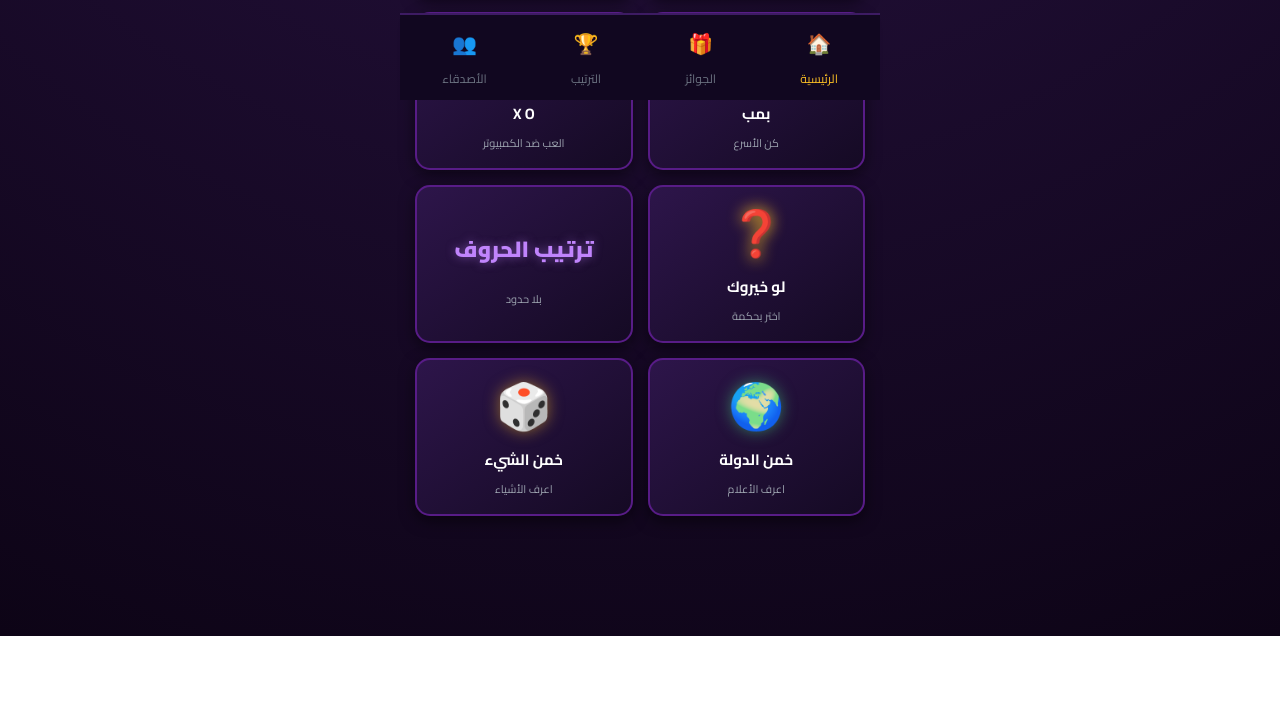
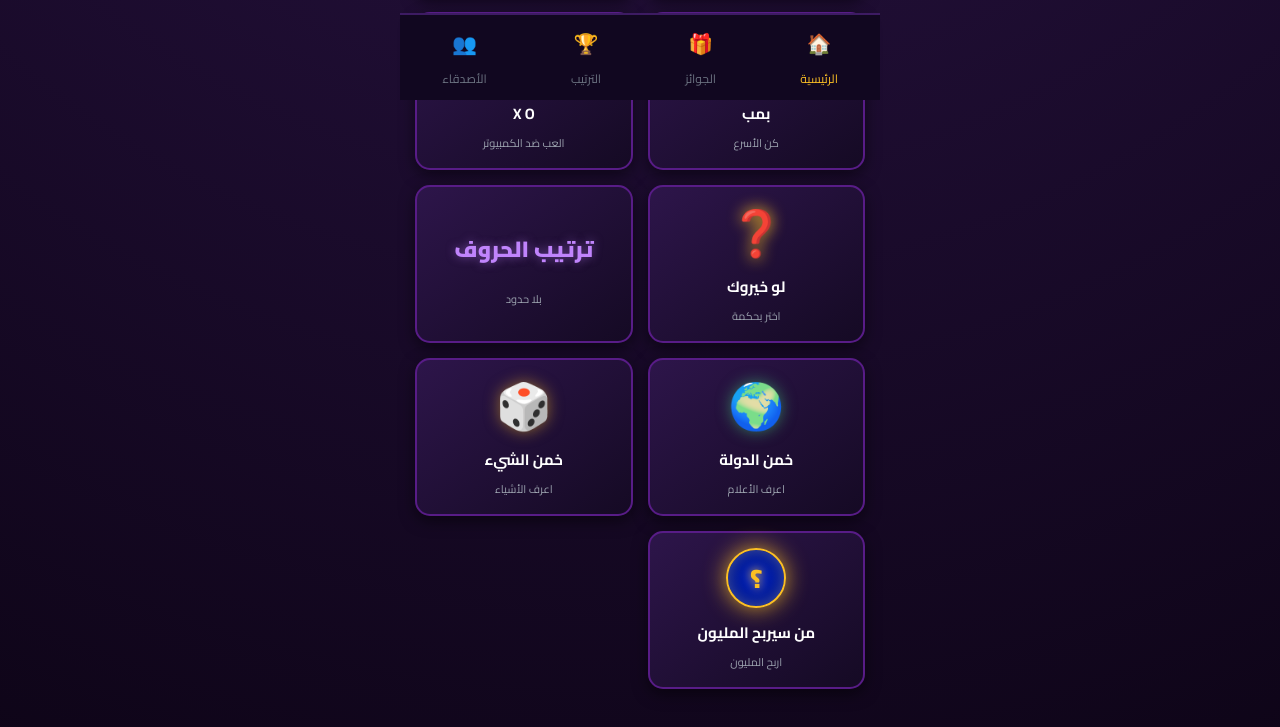
Before and after one commit to abosabir/abo-sabir-games, a plain HTML site: page index.html in a window 1280 px wide. Shown: the part 700-1427 px from the top of the page. Before the commit the page ends 1336 px from the top, so only its background shows below. Drawn offline with Linux system fonts and the light colour scheme; grey boxes are pictures that could not be loaded.

Commit message:
Update index.html

```diff
--- a/index.html
+++ b/index.html
@@ -72,6 +72,30 @@
 
         .game-title { font-weight: 700; font-size: 15px; margin-bottom: 5px; color: #fff; }
         .game-desc { font-size: 11px; color: #9ca3af; }
+
+        /* استایل اختصاصی لوگوی میلیونر */
+        .million-logo {
+            width: 60px;
+            height: 60px;
+            margin-bottom: 10px;
+            border-radius: 50%;
+            background: radial-gradient(circle, #0022cc 0%, #001166 100%);
+            border: 2px solid #fbbf24;
+            display: flex;
+            align-items: center;
+            justify-content: center;
+            font-size: 26px;
+            font-weight: 900;
+            color: #fbbf24;
+            box-shadow: 0 0 15px rgba(251, 191, 36, 0.6), inset 0 0 10px rgba(255, 255, 255, 0.2);
+            text-shadow: 0 0 10px #fbbf24;
+            animation: glowPulse 2s infinite alternate;
+        }
+
+        @keyframes glowPulse {
+            from { box-shadow: 0 0 10px rgba(251, 191, 36, 0.4), inset 0 0 10px rgba(255, 255, 255, 0.1); }
+            to { box-shadow: 0 0 25px rgba(251, 191, 36, 0.9), inset 0 0 15px rgba(255, 255, 255, 0.3); }
+        }
 
         .bottom-nav { position: fixed; bottom: 0; width: 100%; max-width: 480px; background: #110720; border-top: 2px solid #3d1b63; display: flex; justify-content: space-around; padding: 10px 0; z-index: 100; }
         .nav-item { text-align: center; color: #6b7280; font-size: 12px; }
@@ -154,6 +178,13 @@
             <div class="game-title">خمن الشيء</div>
             <div class="game-desc">اعرف الأشياء</div>
         </div>
+
+        <!-- کارت بازی با لوگوی اختصاصی CSS -->
+        <div class="game-card" onclick="openGame('من سيربح المليون')">
+            <div class="million-logo">؟</div>
+            <div class="game-title">من سيربح المليون</div>
+            <div class="game-desc">اربح المليون</div>
+        </div>
     </div>
 </div>
 
@@ -182,10 +213,12 @@
             window.location.href = 'flag.html';
         } else if (gameName === 'خمن الشيء') {
             window.location.href = 'fruit.html';
+        } else if (gameName === 'من سيربح المليون') {
+            window.location.href = 'million.html';
         } else {
             alert("لعبة " + gameName + " قريباً جداً! 🎮");
         }
     }
 </script>
 </body>
-</html>
+            </html>
```
